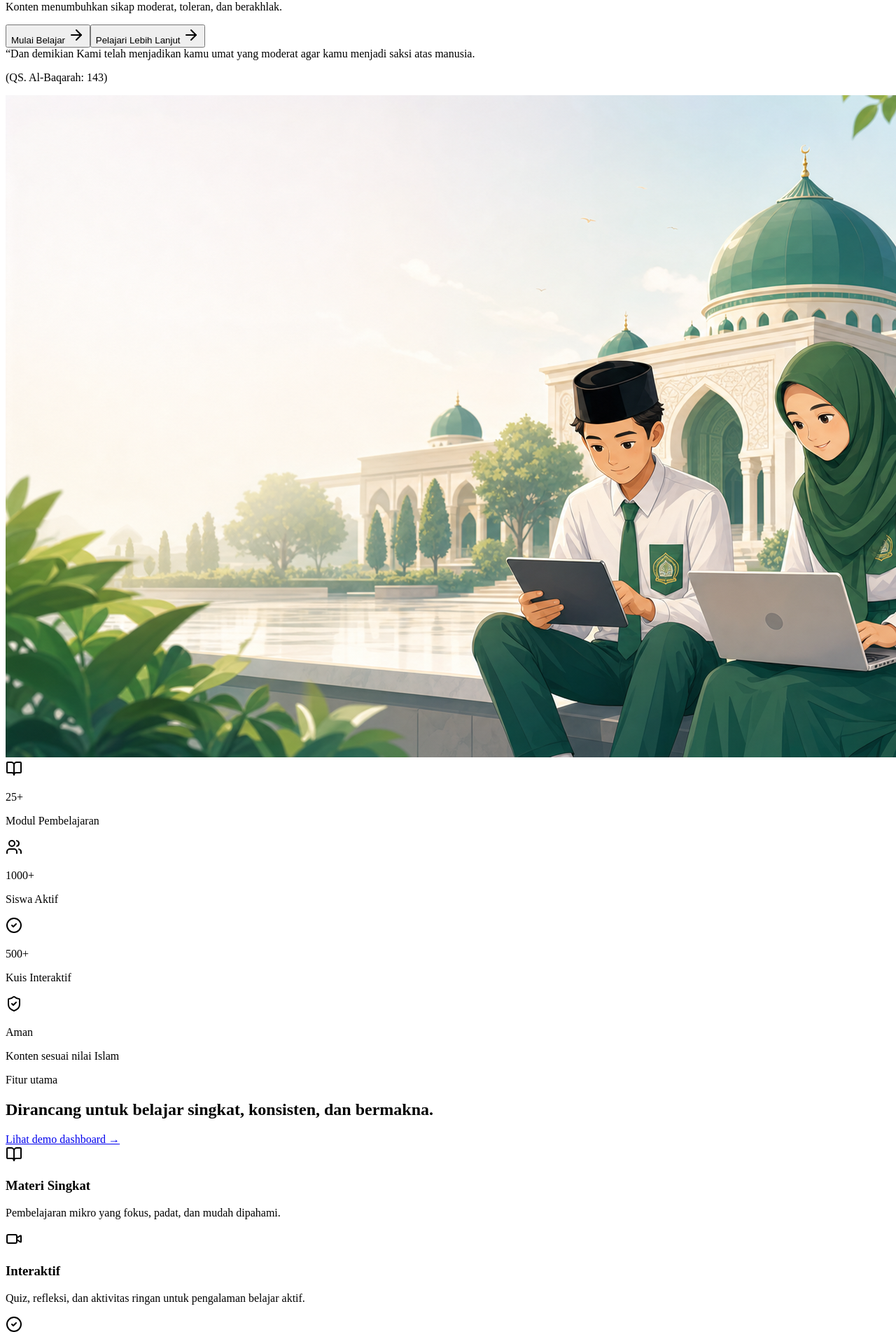
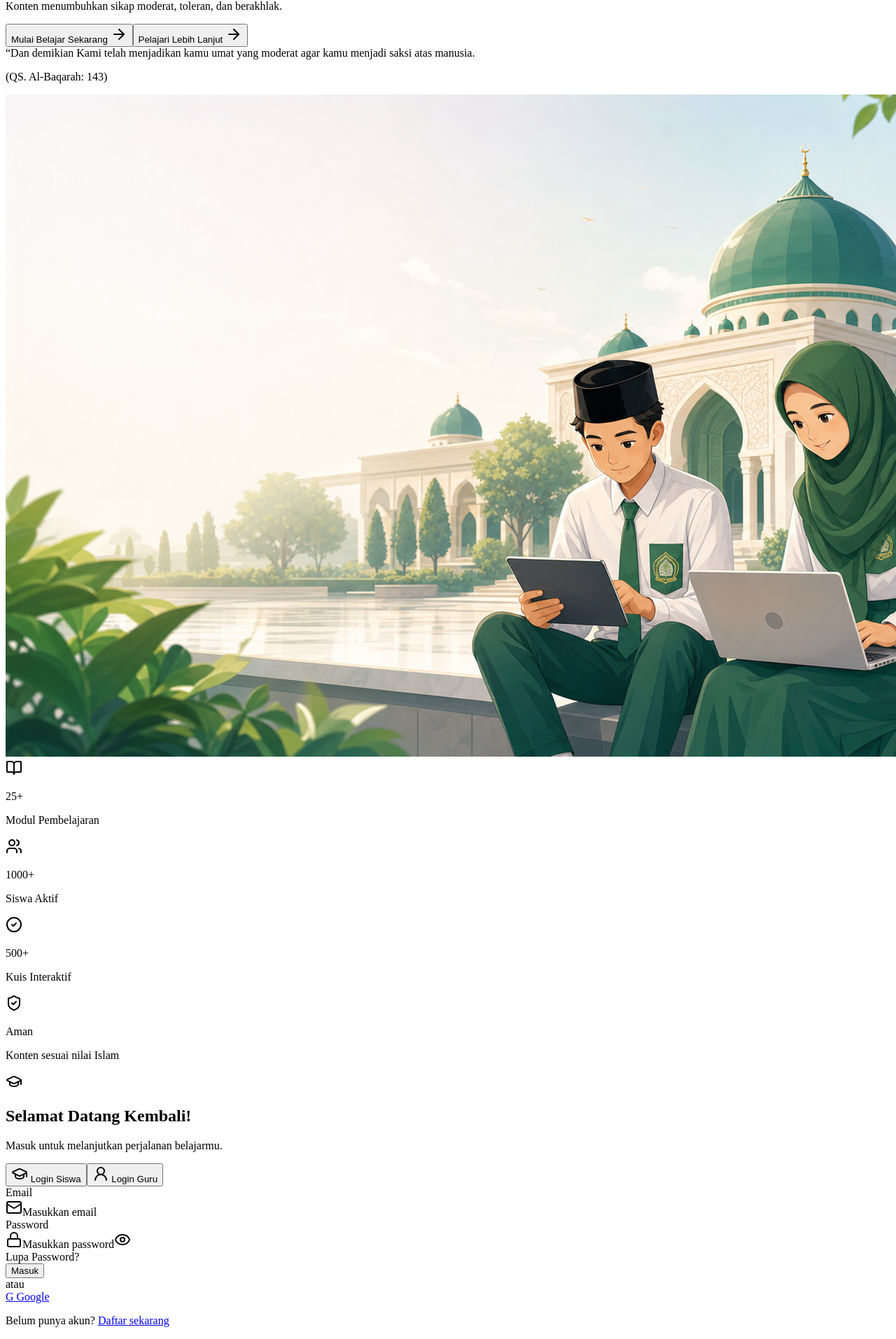
Before and after one commit to demile02/wasatify, a React (Vite) app: page / in a window 1280 px wide. Shown: the part 692-2605 px from the top of the page at 70% size. Built offline with nearby package versions, Linux system fonts and the light colour scheme; the HTML template or start-up script is replaced by a standard one.

Commit message:
Match mockup layout and add tawazun artwork

```diff
--- a/src/pages/LandingPage.jsx
+++ b/src/pages/LandingPage.jsx
@@ -1,4 +1,15 @@
-import { ArrowRight, BookOpen, CheckCircle2, ShieldCheck, Users } from 'lucide-react';
+import {
+  ArrowRight,
+  BookOpen,
+  CheckCircle2,
+  Eye,
+  GraduationCap,
+  Lock,
+  Mail,
+  ShieldCheck,
+  UserRound,
+  Users,
+} from 'lucide-react';
 import { Link } from 'react-router-dom';
 import { motion } from 'framer-motion';
 import { Button } from '../components/ui/Button';
@@ -13,7 +24,8 @@ export function LandingPage() {
     <PageTransition>
       <div className="min-h-screen bg-[#fbfaf6] text-ink">
         <section className="pattern px-4 py-4 sm:px-6 lg:px-8">
-          <div className="mx-auto max-w-7xl overflow-hidden rounded-[2rem] border border-emerald-900/10 bg-white/86 shadow-soft">
+          <div className="mx-auto grid max-w-[1480px] gap-5 xl:grid-cols-[1.95fr_1fr]">
+            <div className="overflow-hidden rounded-[2rem] border border-emerald-900/10 bg-white/90 shadow-soft">
               <nav className="flex items-center justify-between px-5 py-5 md:px-8">
                 <Logo />
                 <div className="hidden items-center gap-9 text-sm font-bold md:flex">
@@ -33,27 +45,28 @@ export function LandingPage() {
                 </div>
               </nav>
 
-            <div className="grid items-center gap-8 px-5 pb-6 pt-6 md:px-8 lg:grid-cols-[1fr_1.05fr] lg:pb-10">
-              <div>
+              <div className="grid items-center gap-8 px-5 pb-6 pt-6 md:px-8 lg:grid-cols-[0.92fr_1.08fr] lg:pb-0">
+                <div className="pb-6 lg:pb-8">
                   <motion.div
                     initial={{ opacity: 0, y: 20 }}
                     animate={{ opacity: 1, y: 0 }}
                     className="mb-5 inline-flex rounded-full bg-emerald-50 px-4 py-2 text-sm font-bold text-emerald-800"
                   >
-                  Microlearning Islam Wasathiyah ☀
+                    Microlearning Islam Wasathiyah
                   </motion.div>
-                <h1 className="font-display text-4xl font-extrabold leading-tight text-ink sm:text-5xl lg:text-6xl">
+                  <h1 className="font-display text-4xl font-extrabold leading-tight text-ink sm:text-5xl lg:text-[3.35rem]">
                     Belajar Islam Wasathiyah <span className="text-emerald-700">Kapan Saja, Di Mana Saja</span>
                   </h1>
                   <p className="mt-5 max-w-xl text-lg leading-8 text-slate-600">
                     Platform microlearning interaktif untuk membantu siswa memahami nilai Islam Wasathiyah secara singkat, mudah, dan bermakna.
                   </p>
+
                   <div className="mt-8 grid grid-cols-2 gap-4 sm:grid-cols-4">
                     {features.map((feature) => {
                       const Icon = feature.icon;
                       return (
                         <div key={feature.title} className="text-center sm:text-left">
-                        <div className="mb-3 inline-grid h-12 w-12 place-items-center rounded-2xl bg-emerald-50 text-emerald-700">
+                          <div className="mb-3 inline-grid h-12 w-12 place-items-center rounded-2xl bg-emerald-50 text-emerald-700 shadow-sm">
                             <Icon className="h-6 w-6" />
                           </div>
                           <p className="font-bold">{feature.title}</p>
@@ -62,22 +75,28 @@ export function LandingPage() {
                       );
                     })}
                   </div>
+
                   <div className="mt-8 flex flex-wrap gap-4">
                     <Link to="/register">
-                    <Button>Mulai Belajar <ArrowRight className="h-4 w-4" /></Button>
+                      <Button>Mulai Belajar Sekarang <ArrowRight className="h-4 w-4" /></Button>
                     </Link>
                     <a href="#fitur">
                       <Button variant="secondary">Pelajari Lebih Lanjut <ArrowRight className="h-4 w-4" /></Button>
                     </a>
                   </div>
+
                   <div className="mt-6 rounded-2xl border border-emerald-900/10 bg-white/70 p-5 text-sm leading-7 text-slate-700">
                     <span className="mr-3 text-3xl font-black text-emerald-700">“</span>
                     Dan demikian Kami telah menjadikan kamu umat yang moderat agar kamu menjadi saksi atas manusia.
                     <p className="font-bold text-ink">(QS. Al-Baqarah: 143)</p>
                   </div>
                 </div>
+
+                <div className="self-end">
                   <LearningIllustration />
                 </div>
+              </div>
+
               <div className="grid gap-3 bg-gradient-to-r from-emerald-950 to-emerald-800 px-5 py-5 text-white sm:grid-cols-4 md:px-8">
                 {[
                   ['25+', 'Modul Pembelajaran', BookOpen],
@@ -94,6 +113,9 @@ export function LandingPage() {
                   </div>
                 ))}
               </div>
+            </div>
+
+            <LoginPreview />
           </div>
         </section>
 
@@ -126,9 +148,11 @@ export function LandingPage() {
             <div className="mt-8 grid gap-5 md:grid-cols-3">
               {modules.slice(0, 6).map((module) => (
                 <Card key={module.id}>
-                  <div className="mb-4 flex items-center justify-between">
-                    <span className="rounded-full bg-emerald-50 px-3 py-1 text-xs font-bold text-emerald-700">Modul {module.id}</span>
-                    <span className="text-xs font-semibold text-slate-400">{module.duration}</span>
+                  <div className="relative mb-4 h-36 overflow-hidden rounded-2xl bg-emerald-50">
+                    <img src="/assets/wasatify-module-art.png" alt="" className="absolute inset-0 h-full w-full object-cover" />
+                    <div className="absolute inset-0 bg-gradient-to-t from-emerald-950/35 to-transparent" />
+                    <span className="absolute left-3 top-3 rounded-full bg-white/85 px-3 py-1 text-xs font-bold text-emerald-700">Modul {module.id}</span>
+                    <span className="absolute bottom-3 right-3 rounded-full bg-white/85 px-3 py-1 text-xs font-semibold text-slate-600">{module.duration}</span>
                   </div>
                   <h3 className="font-display text-lg font-bold">{module.title}</h3>
                   <p className="mt-2 text-sm leading-6 text-slate-500">{module.description}</p>
@@ -150,3 +174,55 @@ export function LandingPage() {
     </PageTransition>
   );
 }
+
+function LoginPreview() {
+  return (
+    <div className="hidden rounded-[2rem] bg-gradient-to-br from-emerald-950 via-emerald-900 to-emerald-800 p-8 shadow-soft xl:block">
+      <div className="mx-auto flex h-full min-h-[640px] max-w-md flex-col justify-center rounded-[1.75rem] bg-white p-8 shadow-card">
+        <div className="mb-7 text-center">
+          <div className="mx-auto mb-5 grid h-14 w-14 place-items-center rounded-2xl bg-emerald-50 text-emerald-700">
+            <GraduationCap className="h-7 w-7" />
+          </div>
+          <h2 className="font-display text-2xl font-extrabold">Selamat Datang Kembali!</h2>
+          <p className="mt-2 text-sm text-slate-500">Masuk untuk melanjutkan perjalanan belajarmu.</p>
+        </div>
+        <div className="mb-5 grid grid-cols-2 rounded-2xl bg-slate-100 p-1">
+          <button className="flex items-center justify-center gap-2 rounded-xl bg-white px-4 py-3 text-sm font-bold text-emerald-700 shadow-sm">
+            <GraduationCap className="h-4 w-4" /> Login Siswa
+          </button>
+          <button className="flex items-center justify-center gap-2 rounded-xl px-4 py-3 text-sm font-bold text-slate-500">
+            <UserRound className="h-4 w-4" /> Login Guru
+          </button>
+        </div>
+        <PreviewField label="Email" icon={Mail} placeholder="Masukkan email" />
+        <PreviewField label="Password" icon={Lock} placeholder="Masukkan password" trailing={<Eye className="h-4 w-4 text-slate-400" />} />
+        <div className="mb-4 text-right text-sm font-bold text-emerald-700">Lupa Password?</div>
+        <Link to="/login">
+          <Button className="w-full">Masuk</Button>
+        </Link>
+        <div className="my-6 flex items-center gap-4 text-sm text-slate-400">
+          <span className="h-px flex-1 bg-slate-200" /> atau <span className="h-px flex-1 bg-slate-200" />
+        </div>
+        <Link to="/login" className="flex w-full items-center justify-center gap-3 rounded-xl border border-slate-200 bg-white px-4 py-3 text-sm font-bold">
+          <span className="text-lg text-red-500">G</span> Google
+        </Link>
+        <p className="mt-6 text-center text-sm text-slate-500">
+          Belum punya akun? <Link className="font-bold text-emerald-700" to="/register">Daftar sekarang</Link>
+        </p>
+      </div>
+    </div>
+  );
+}
+
+function PreviewField({ label, icon: Icon, placeholder, trailing }) {
+  return (
+    <label className="mb-4 block">
+      <span className="mb-2 block text-sm font-bold">{label}</span>
+      <div className="flex items-center gap-3 rounded-xl border border-slate-200 px-4 py-3">
+        <Icon className="h-5 w-5 text-slate-400" />
+        <span className="flex-1 text-sm text-slate-400">{placeholder}</span>
+        {trailing}
+      </div>
+    </label>
+  );
+}
--- a/src/pages/student/StudentModules.jsx
+++ b/src/pages/student/StudentModules.jsx
@@ -49,7 +49,7 @@ export function StudentModules() {
                 </p>
               </div>
               <div className="relative min-h-64 overflow-hidden rounded-3xl bg-white">
-                <img src="/assets/wasatify-module-art.png" alt="" className="absolute inset-0 h-full w-full object-cover" />
+                <img src="/assets/wasatify-tawazun.png" alt="" className="absolute inset-0 h-full w-full object-cover" />
                 <div className="absolute inset-0 bg-gradient-to-t from-emerald-950/20 to-transparent" />
               </div>
             </div>
```
Also changed, not shown: src/pages/auth/AuthShell.jsx (+7 -7 lines), src/pages/auth/RegisterChoicePage.jsx (+30 -11 lines), public/assets/wasatify-tawazun.png (added). Lines whose indentation alone changed are shown as unchanged.
